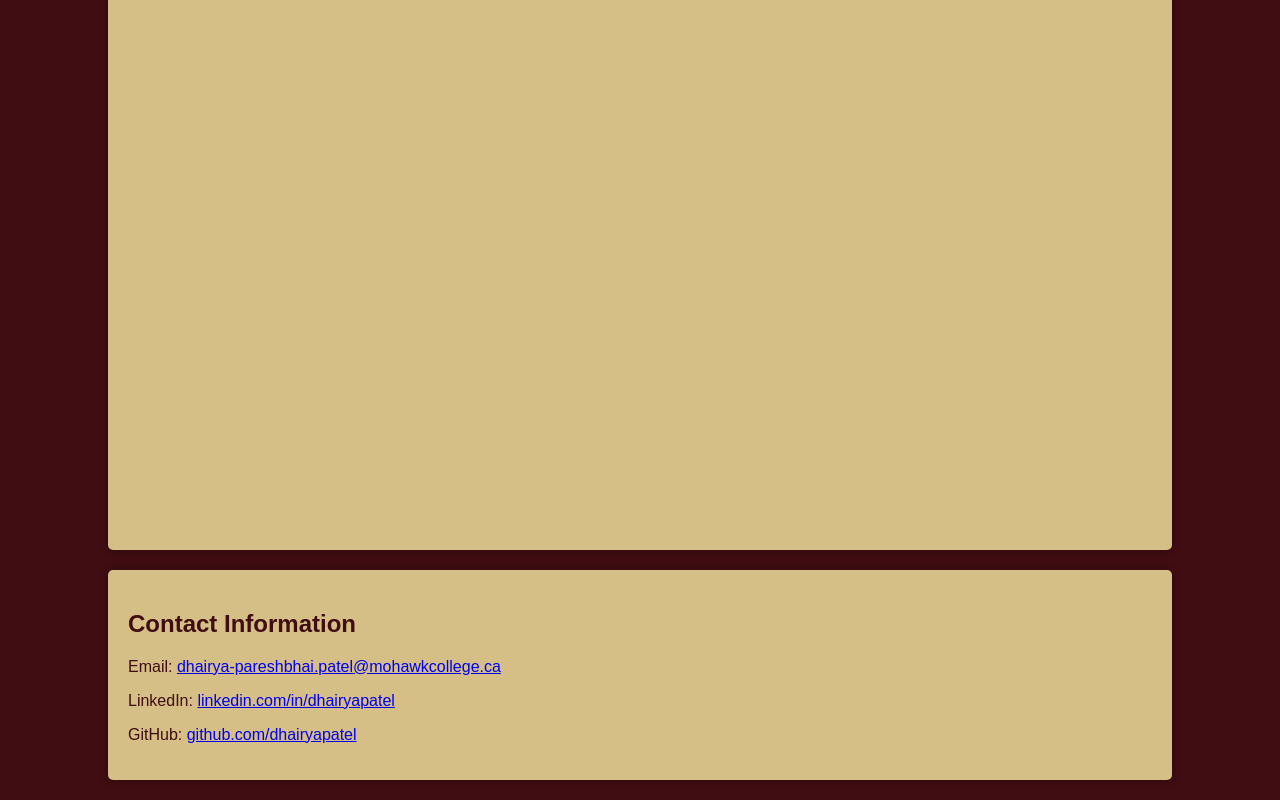
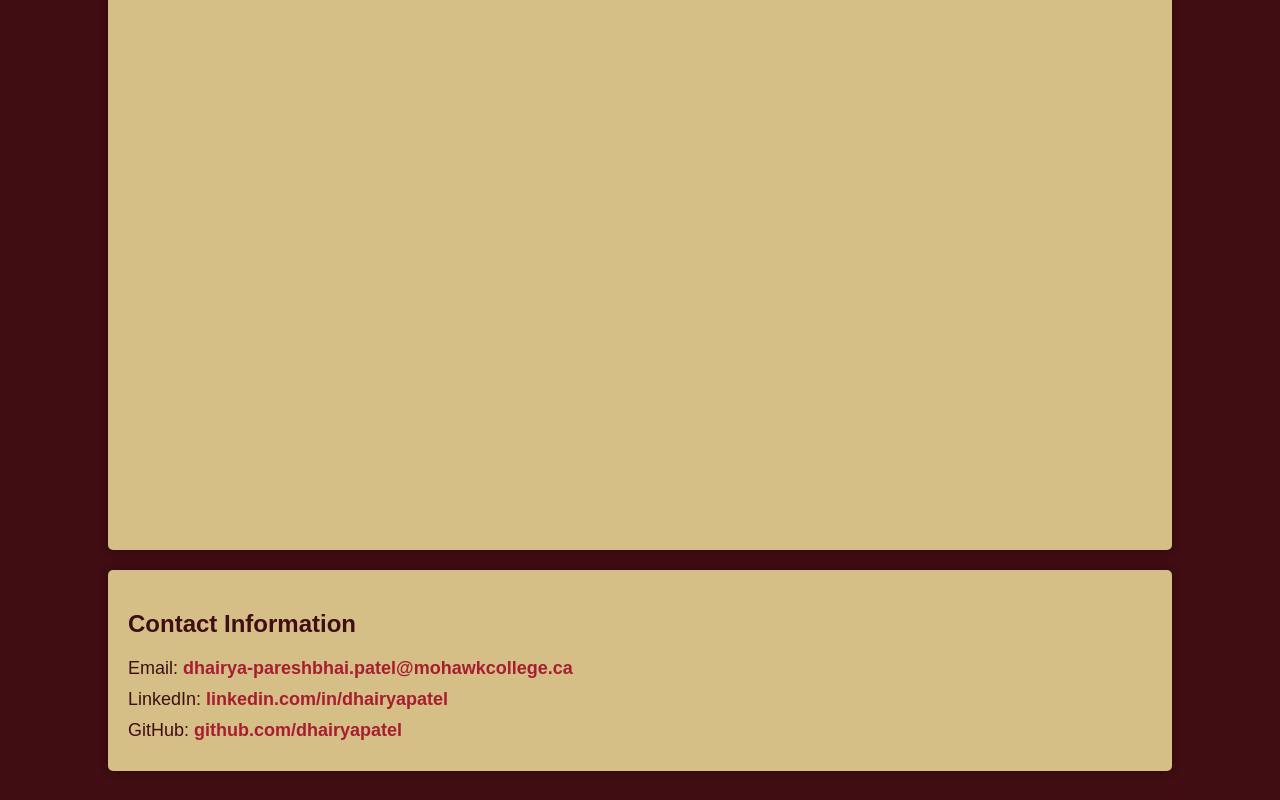
Before and after one commit to dhairya6570/portfolio-website, a plain HTML site: page index.html in a window 1280 px wide. Shown: the part 1267-2067 px from the top of the page. Drawn offline with Linux system fonts and the light colour scheme.

Commit message:
Added all style for contact section

```diff
--- a/assets/CSS/style.css
+++ b/assets/CSS/style.css
@@ -39,3 +39,26 @@ section {
     box-shadow: 0px 0px 10px rgba(0, 0, 0, 0.3);
     color: #3F0D12;
 }
+
+#contact p {
+    margin: 10px 0;
+    font-size: 18px;
+}
+
+#contact a {
+    color: #A71D31;
+    font-weight: bold;
+}
+
+#contact a:hover {
+    text-decoration: underline;
+}
+
+a {
+    color: #A71D31;
+    text-decoration: none;
+}
+
+a:hover {
+    text-decoration: underline;
+}
```
